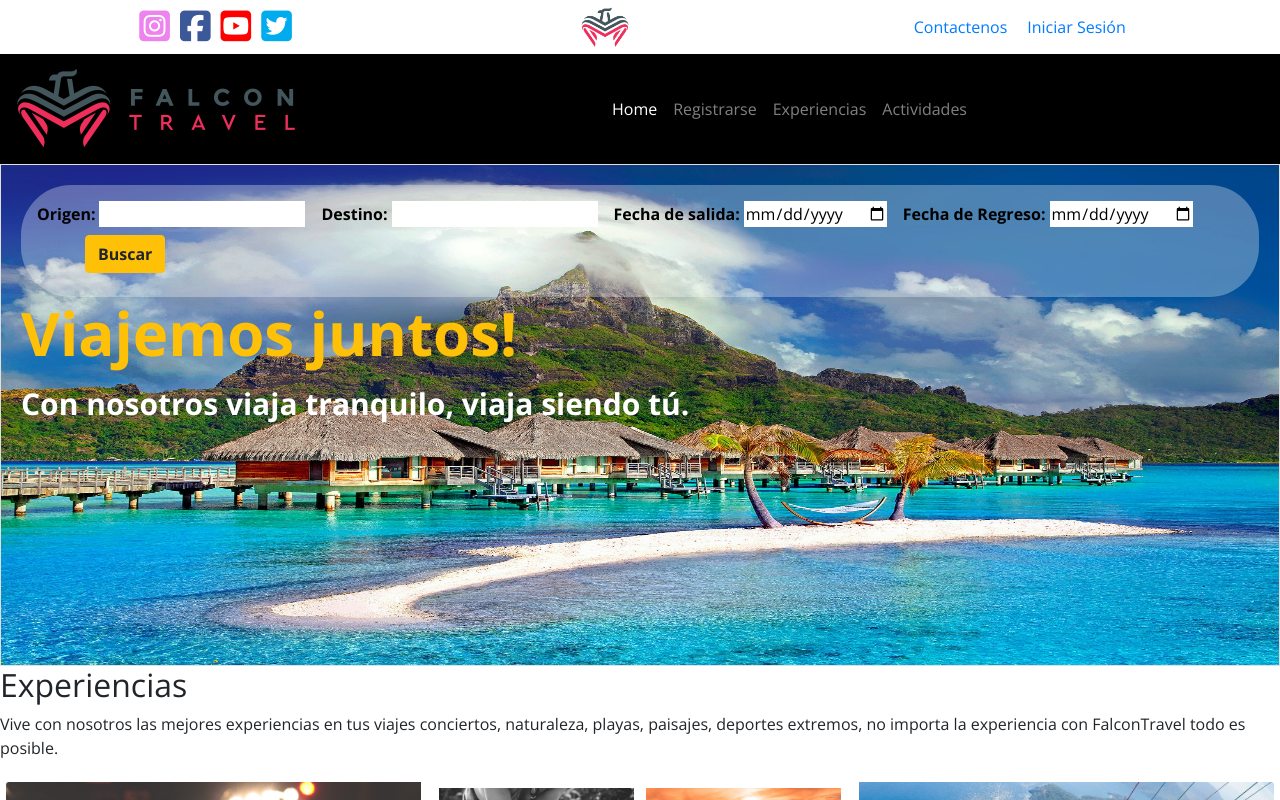
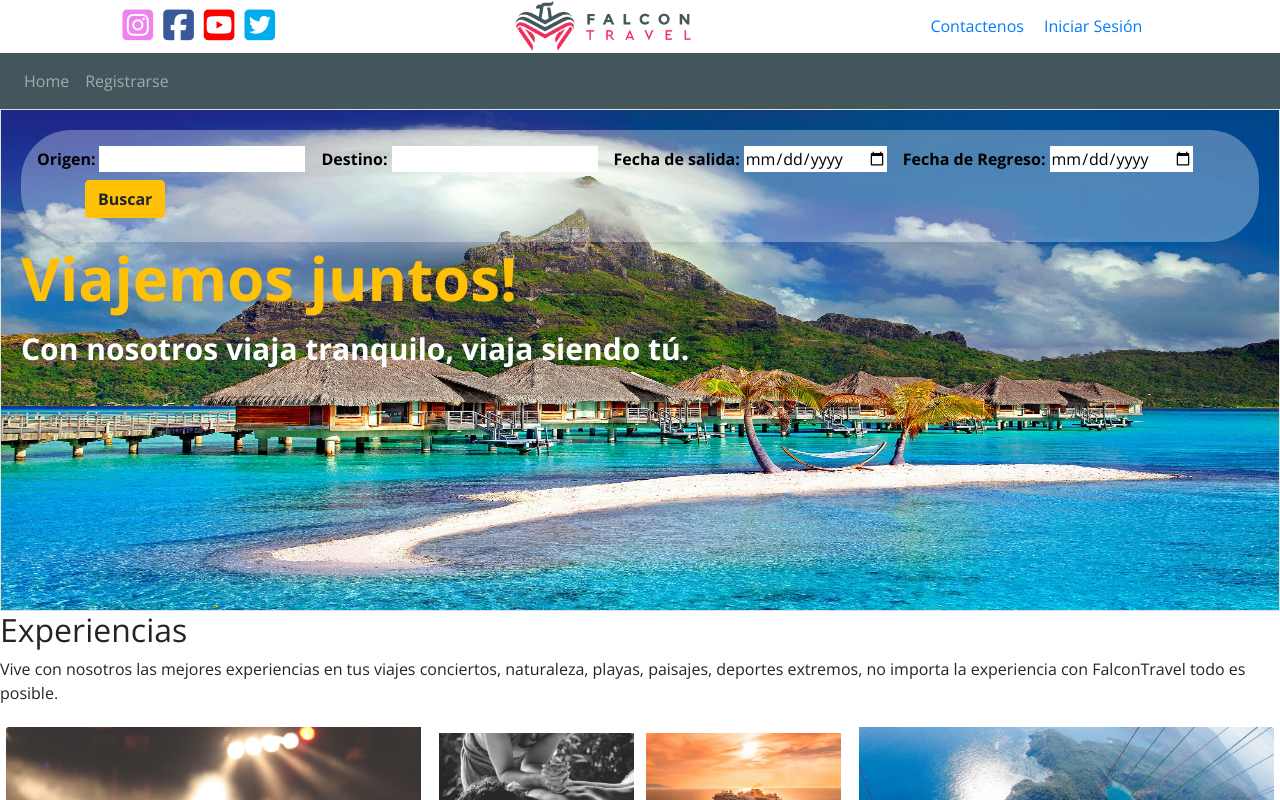
Before and after one commit to elen92/frontfalcon, an Angular app: page / in a window 1280 px wide. Shown: the top 800 px of the page. Built offline with nearby package versions, Linux system fonts and the light colour scheme.

Commit message:
ajustedeestilos

```diff
--- a/src/app/components/main-menu/main-menu.component.css
+++ b/src/app/components/main-menu/main-menu.component.css
@@ -25,7 +25,7 @@
     color: #ff0000;
 }
 .logo img{
-    max-width: 80px;
+    max-width: 180px;
 }
 .contactos a{
     background-color: transparent;
--- a/src/app/components/main-menu/main-menu.component.html
+++ b/src/app/components/main-menu/main-menu.component.html
@@ -15,7 +15,7 @@
      </div>
      <div class="logo">
           <a href="#">
-               <img src="../../../assets/image/Logo-FalconTravel-color-icono.png" alt="">
+               <img src="assets/logoMenu.png" alt="">
           </a>
      </div>
      <div class="contactos">
--- a/src/app/components/menu/menu.component.css
+++ b/src/app/components/menu/menu.component.css
@@ -1,3 +1,3 @@
 .bg-black {
-    background-color: black !important;
+    background-color:#42565b !important;
 }
--- a/src/app/components/menu/menu.component.html
+++ b/src/app/components/menu/menu.component.html
@@ -1,24 +1,22 @@
 <nav class="navbar navbar-expand-lg navbar-dark bg-black">
-    <a class="navbar-brand" href="#">
-        <img class="w-50" src="assets/logoMenu.png">
-    </a>
+
     <button class="navbar-toggler" type="button" data-toggle="collapse" data-target="#navbarSupportedContent" aria-controls="navbarSupportedContent" aria-expanded="false" aria-label="Toggle navigation">
       <span class="navbar-toggler-icon"></span>
     </button>
     <div class="collapse navbar-collapse" id="navbarSupportedContent">
         <ul class="navbar-nav mr-auto">
-            <li class="nav-item active">
+            <li class="nav-item">
                 <a class="nav-link" routerLink="/">Home</a>
             </li>
             <li class="nav-item">
                 <a class="nav-link" routerLink="/registerUser">Registrarse</a>
             </li>
-            <li class="nav-item">
+            <!-- <li class="nav-item">
                 <a class="nav-link" routerLink="/updateUser">Experiencias</a>
             </li>
             <li class="nav-item">
                 <a class="nav-link" routerLink="/contactUs">Actividades</a>
-            </li>
+            </li> -->
         </ul>
     </div>
 </nav>
```
